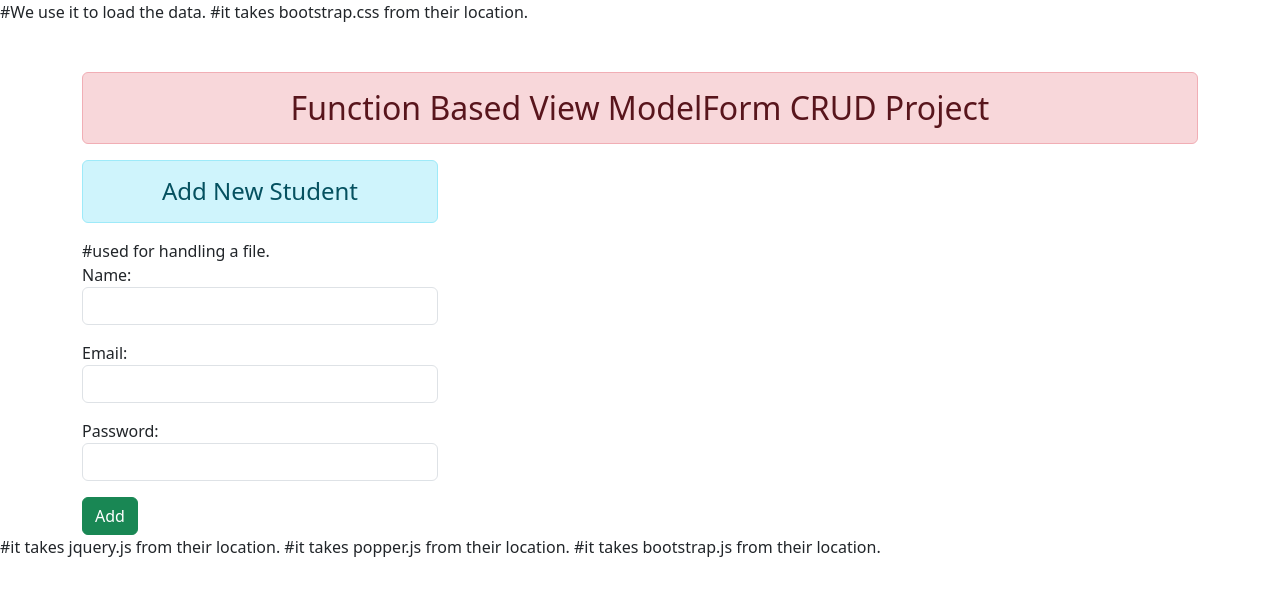
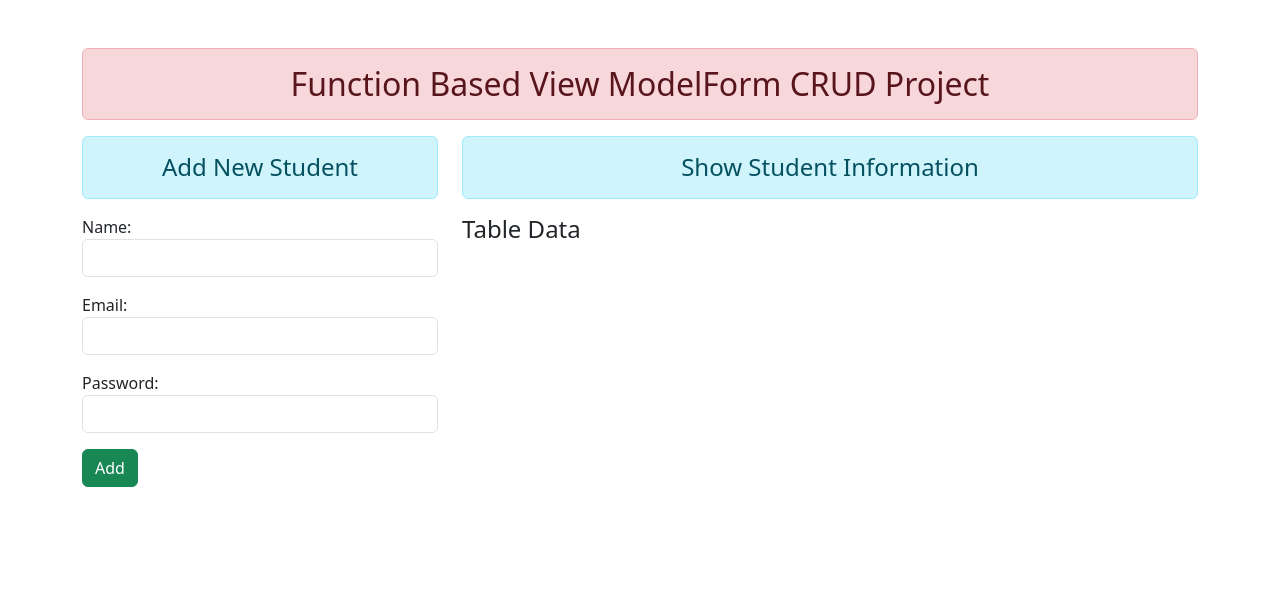
Before and after one commit to Samarth0325/Django-Project-with-CRUD-Operations, a Django app: page / in a window 1280 px wide. Shown: the top 596 px of the page. Run offline with Django 5.2, Linux system fonts and the light colour scheme; data comes from the database, SQL or seed files in the repository; both versions use the stored data as it was after the commit; some libraries are stand-ins or nearby versions.

Commit message:
I can just add a column which shows student information.

```diff
--- a/enroll/templates/enroll/addandshow.html
+++ b/enroll/templates/enroll/addandshow.html
@@ -4,10 +4,17 @@
     <div class="col-sm-4">
         <h4 class="text-center alert alert-info" >Add New Student</h4>
         <form action="" method="POST">
-        {% csrf_token %}#used for handling a file.
+        {% csrf_token %}
         {{form.as_p}}
         <input type="submit" class="btn btn-success" value="Add">
         </form>
     </div>
+
+    <div class="col-sm-8">
+        <h4 class="text-center alert alert-info" >Show Student Information</h4>
+        {% if stu %}
+        <h4>Table Data</h4>
+        {% endif %}
+    </div>
 </div>
 {% endblock content %}
--- a/enroll/templates/enroll/base.html
+++ b/enroll/templates/enroll/base.html
@@ -1,11 +1,11 @@
 <!DOCTYPE html>
-{% load static %}#We use it to load the data.
+{% load static %}
 <html lang="en">
 <head>
     <meta charset="UTF-8">
     <meta name="viewport" content="width=device-width, initial-scale=1.0">
     <title>CRUD - Django</title>
-    <link rel="stylesheet" href="{% static 'enroll/css/bootstrap.css' %}">#it takes bootstrap.css from their location.
+    <link rel="stylesheet" href="{% static 'enroll/css/bootstrap.css' %}">
 </head>
 <body>
     <div class="container mt-5">
@@ -18,9 +18,9 @@
 
     </div>
 
-    <script src="{% static 'enroll/js/jquery.js' %}"></script>#it takes jquery.js from their location.
-    <script src="{% static 'enroll/js/popper.js' %}"></script>#it takes popper.js from their location.
-    <script src="{% static 'enroll/js/bootstrap.js' %}"></script>#it takes bootstrap.js from their location.
+    <script src="{% static 'enroll/js/jquery.js' %}"></script>
+    <script src="{% static 'enroll/js/popper.js' %}"></script>
+    <script src="{% static 'enroll/js/bootstrap.js' %}"></script>
 
 </body>
 </html>
--- a/enroll/views.py
+++ b/enroll/views.py
@@ -15,5 +15,6 @@ def add_show(request): #it is a view of form for creating and validating and rea
             fm = StudentRegistration()#it shows form blank after adding data to database.
     else:
         fm = StudentRegistration()
+        stud = User.objects.all()
 
-    return render(request, 'enroll/addandshow.html', {'form':fm})
+    return render(request, 'enroll/addandshow.html', {'form':fm,'stu':stud})
```
Also changed, not shown: db.sqlite3.
